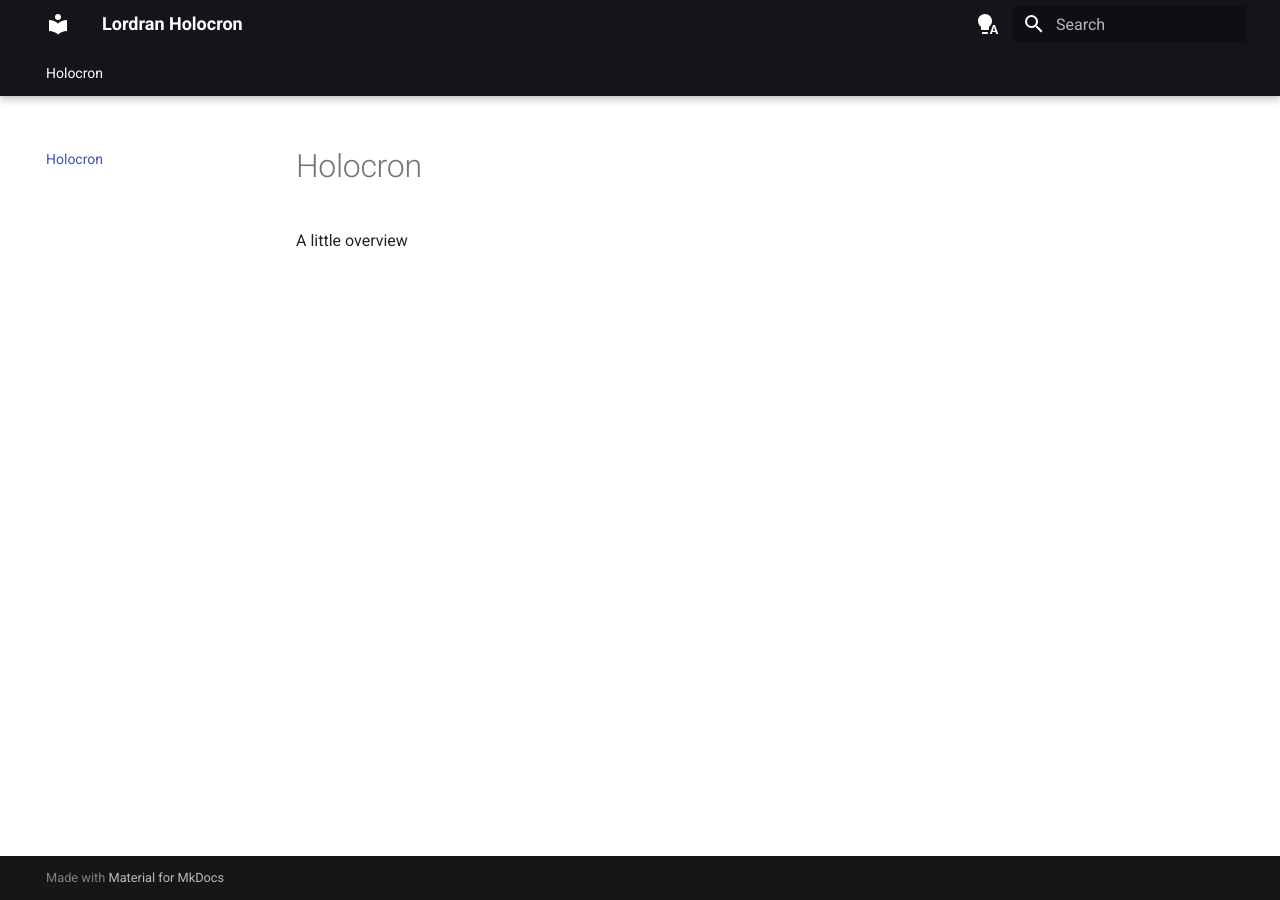
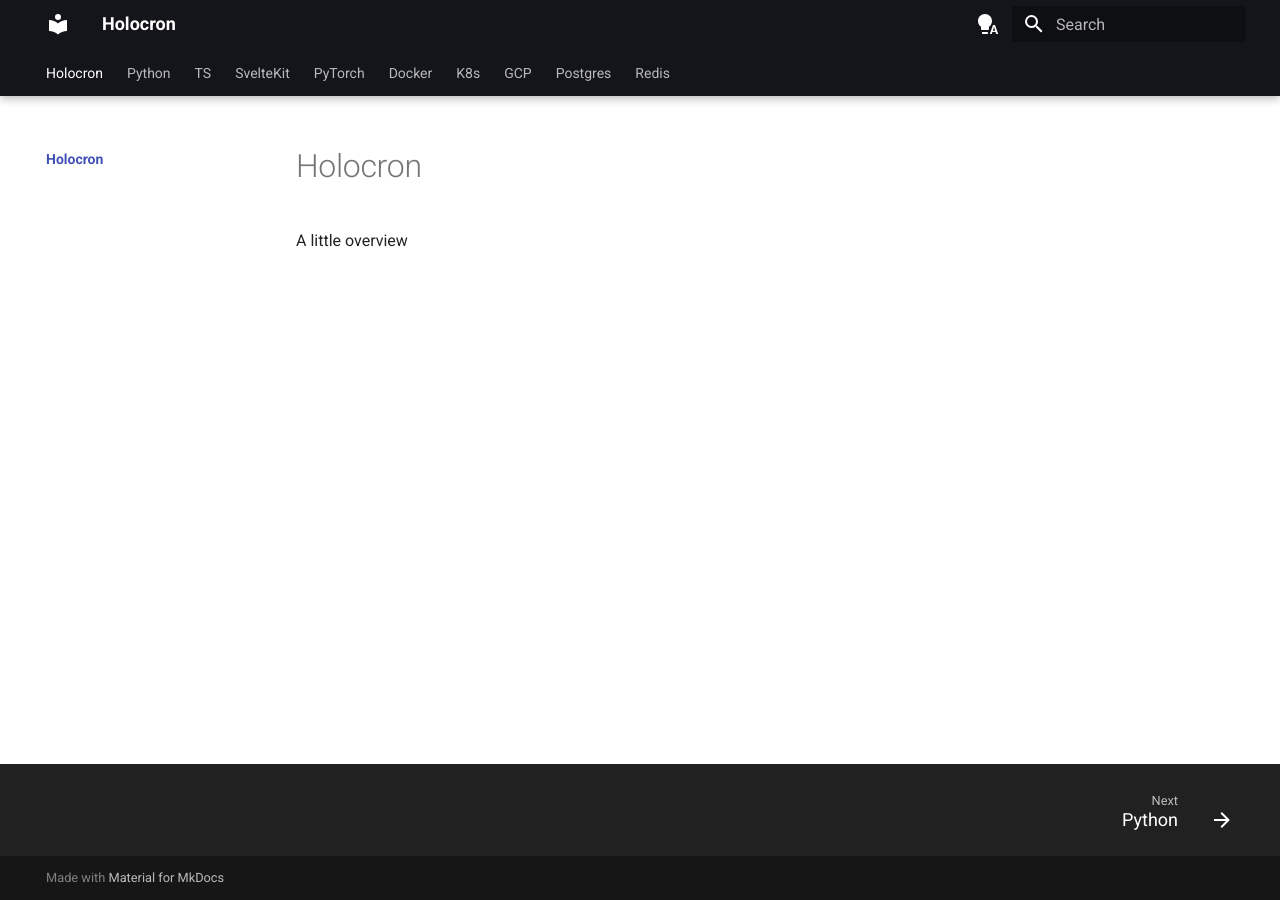
Before and after one commit to DanteDeLordran/holocron, an MkDocs documentation site: the page built from docs/index.md, in a window 1280 px wide. Built offline with MkDocs 1.6.1 and Material for MkDocs 9.7.7, drawn with Linux system fonts in a browser that asks for light colours.

Commit message:
Stack placeholder

```diff
--- a/mkdocs.yml
+++ b/mkdocs.yml
@@ -1,4 +1,4 @@
-site_name: Lordran Holocron
+site_name: Holocron
 
 theme:
   name: material
@@ -43,3 +43,34 @@ theme:
   - search.share
   - search.suggest
   - toc.follow
+
+nav:
+  - Holocron:
+    - index.md
+
+  - Python:
+    - python/index.md
+
+  - TS:
+    - ts/index.md
+
+  - SvelteKit:
+    - svelte/index.md
+
+  - PyTorch:
+    - pytorch/index.md
+
+  - Docker:
+    - docker/index.md
+
+  - K8s:
+    - k8s/index.md
+
+  - GCP:
+    - gcp/index.md
+
+  - Postgres:
+    - postgres/index.md
+
+  - Redis:
+    - redis/index.md
```
Also changed, not shown: docs/docker/index.md (added, +1 -0 lines), docs/gcp/index.md (added, +1 -0 lines), docs/k8s/index.md (added, +1 -0 lines), docs/postgres/index.md (added, +1 -0 lines), docs/python/index.md (added, +1 -0 lines), docs/pytorch/index.md (added, +1 -0 lines), docs/redis/index.md (added, +1 -0 lines), docs/svelte/index.md (added, +1 -0 lines), docs/ts/index.md (added, +1 -0 lines).
